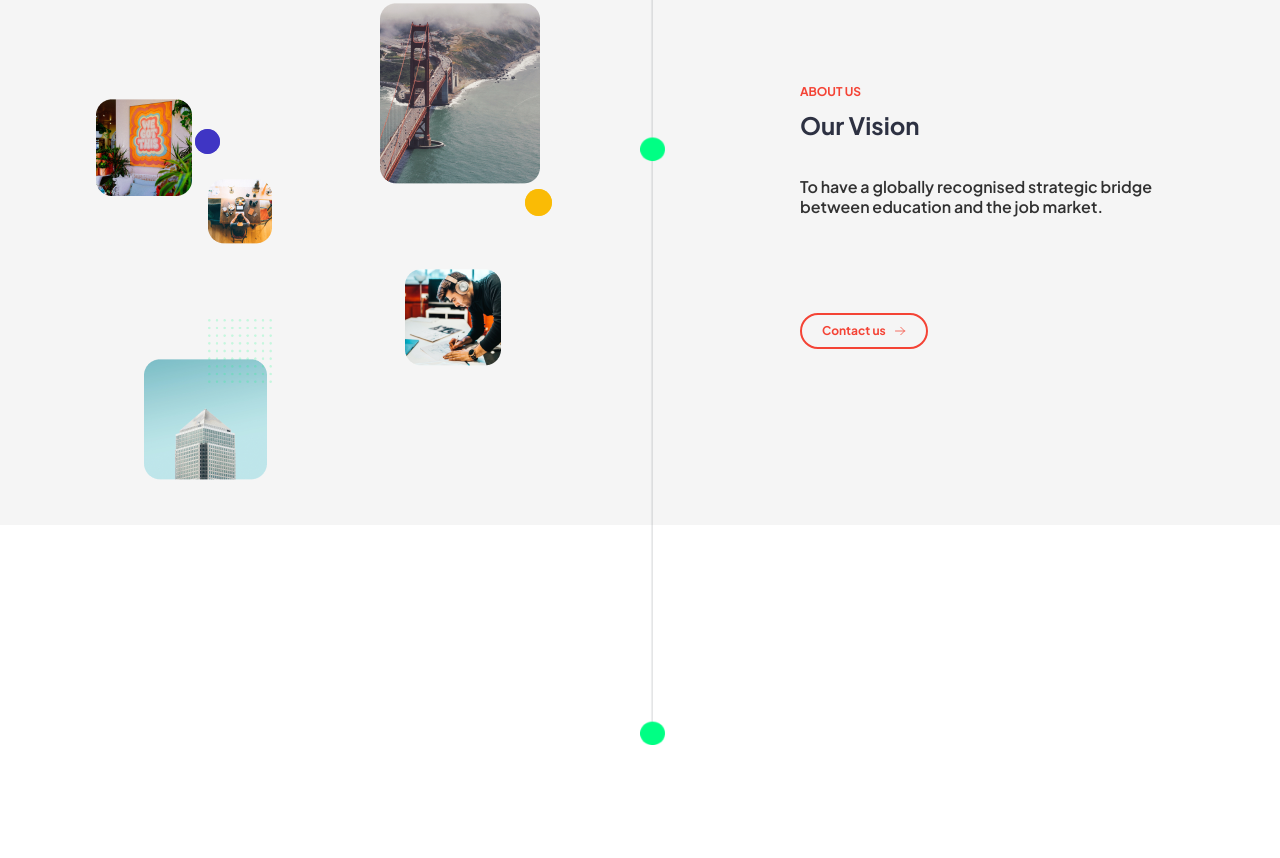
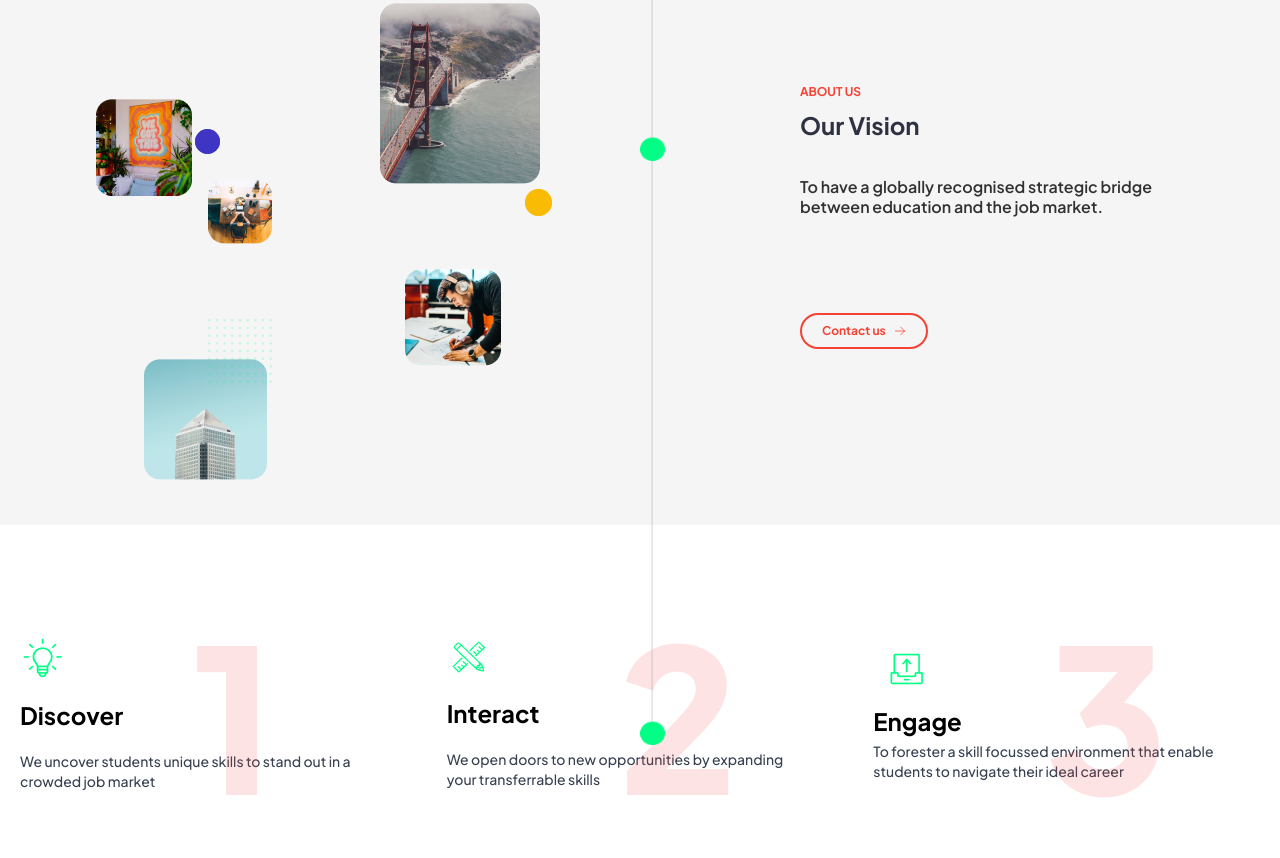
Before and after one commit to 07Fahim10/Fourth-assignment, a website built with Vite: page index.html in a window 1280 px wide. Shown: the part 1777-2635 px from the top of the page. Before the commit the page ends 2522 px from the top, so only its background shows below. Built offline with nearby package versions, Linux system fonts and the light colour scheme.

Commit message:
add D-I-E section

```diff
--- a/index.html
+++ b/index.html
@@ -247,7 +247,7 @@
                                       <img src="images/simone-hutsch-LmN3BoY3xgw-unsplash 2 (1).png" alt="" class="object-cover absolute xl:top-[420px] xl:start-36 md:top-[400px] md:start-10 lg:top-[400px] lg:start-20 top-48 start-8 transition-all duration-300 hover:scale-125 ">
                                   </div>
 
-                                  <div class="size-[18px] md:size-[25px] rounded-full bg-[#3F35C4] absolute z-10 xl:top-[190px] xl:start-[195px] md:top-[190px] md:start-[100px] start-[102px] top-[42px]">
+                                  <div class="size-[18px] md:size-[25px] rounded-full bg-[#3F35C4] absolute z-10 xl:top-[190px] xl:start-[195px] md:top-[190px] md:start-[100px] start-[109px] top-[42px]">
                                       <div class="size-[18px] md:size-[25px] rounded-full bg-[#3F35C4] opacity-75 animate-ping"></div>
                                   </div>
 
@@ -289,6 +289,39 @@
 
 
                  <!-- end our vision section -->
+
+                 <!-- start D-I-E section-->
+
+                 <section class="container mx-auto pt-16 md:pt-28 pb-16">
+                    <section class="grid grid-cols-3 ">
+                        <!-- discover section -->
+                            <div class="col-span-3 md:col-span-1 ps-5 sm:ps-14 md:ps-2 lg:ps-16  xl:ps-5 relative pb-12 md:pb-0">
+                                <img src="images/Frame.png" alt="">
+                                <h4 class="text-2xl font-bold py-5  md:text-xl xl:text-2xl">Discover</h4>
+                                <p class="text-sm font-medium text-gray-700 w-auto md:w-[250px] xl:w-[360px]">We uncover students unique skills to stand out in a crowded job market</p>
+                                <h1 class="text-[200px] leading-none font-extrabold text-red-500/15  absolute -top-6 start-40 sm:-top-6 sm:start-72 md:-top-6 md:start-28 lg:-top-6 lg:start-40 xl:-top-6 xl:start-48">1</h1>
+                            </div>
+                            <!-- interact section -->
+                            <div class="col-span-3 md:col-span-1 ps-5 sm:ps-14 md:ps-4 lg:ps-12 xl:ps-5 relative pb-12 md:pb-0">
+                                <img src="images/Frame (1).png" alt="">
+                                <h4 class="text-2xl font-bold py-5  md:text-xl xl:text-2xl">Interact</h4>
+                                <p class="text-sm font-medium text-gray-700 w-auto md:w-[250px] xl:w-[360px]">We open doors to new opportunities by expanding your transferrable skills</p>
+                                <h1 class="text-[200px] leading-none font-extrabold text-red-500/15  absolute -top-6 start-40 sm:-top-6 sm:start-72 md:-top-6 md:start-28 lg:-top-6 lg:start-36  xl:-top-6 xl:start-48">2</h1>
+                            </div>
+                            <!-- engage section -->
+                            <div class="col-span-3 md:col-span-1 ps-5 sm:ps-14 md:ps-4 lg:ps-12 xl:ps-5 relative">
+                                <img src="images/Group 199.png" alt="">
+                                <h4 class="text-2xl font-bold py-1 md:text-xl xl:text-2xl">Engage</h4>
+                                <p class="text-sm font-medium text-gray-700 w-auto md:w-[250px] xl:w-[360px]">To forester a skill focussed environment that enable students to navigate their ideal career</p>
+                                <h1 class="text-[200px] leading-none font-extrabold text-red-500/15  absolute -top-6 start-40 sm:-top-6 sm:start-72 md:-top-6 md:start-24 lg:-top-7 lg:start-36 xl:-top-6 xl:start-48">3</h1>
+                            </div>
+
+                    </section>
+                 </section>
+
+                 <!-- end D-I-E section -->
+
+
 
 
 
```
Also changed, not shown: images/1.png (added), images/2.png (added), images/3 (1).png (added), images/Group 199.png (added).
